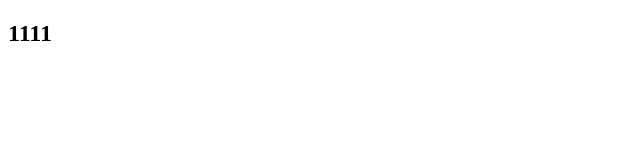
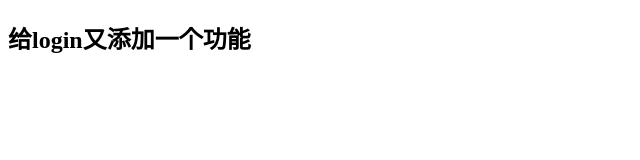
Before and after one commit to 13721040568/project-ssh, a plain HTML site: page login.html in a window 1280 px wide. Shown: the whole page, without its empty margins (0-640 px from the left). Drawn offline with Linux system fonts and the light colour scheme.

Commit message:
添加内容造成冲突

```diff
--- a/login.html
+++ b/login.html
@@ -6,6 +6,6 @@
   <title>Document</title>
 </head>
 <body>
-  <h2>1111</h2>
+  <h2>给login又添加一个功能</h2>
 </body>
 </html>
```
Also changed, not shown: index.html (renamed from master.html).
